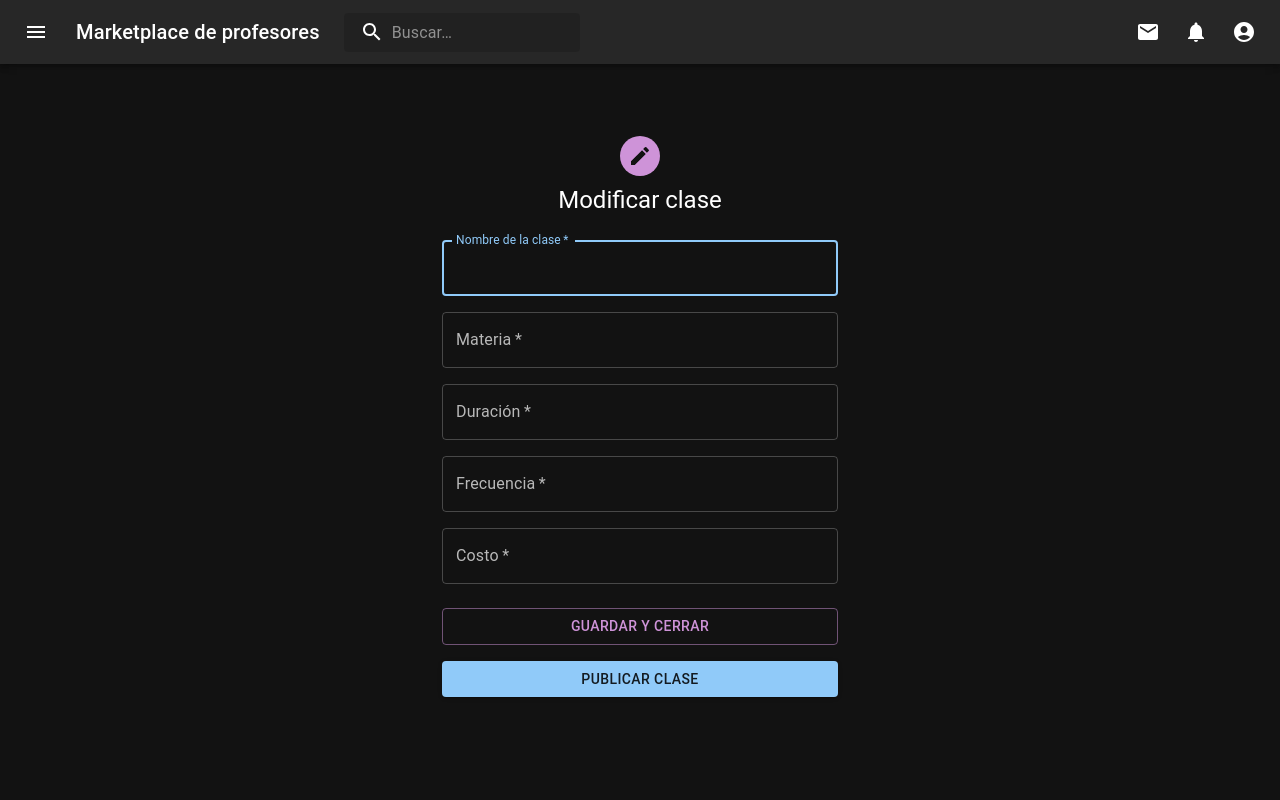
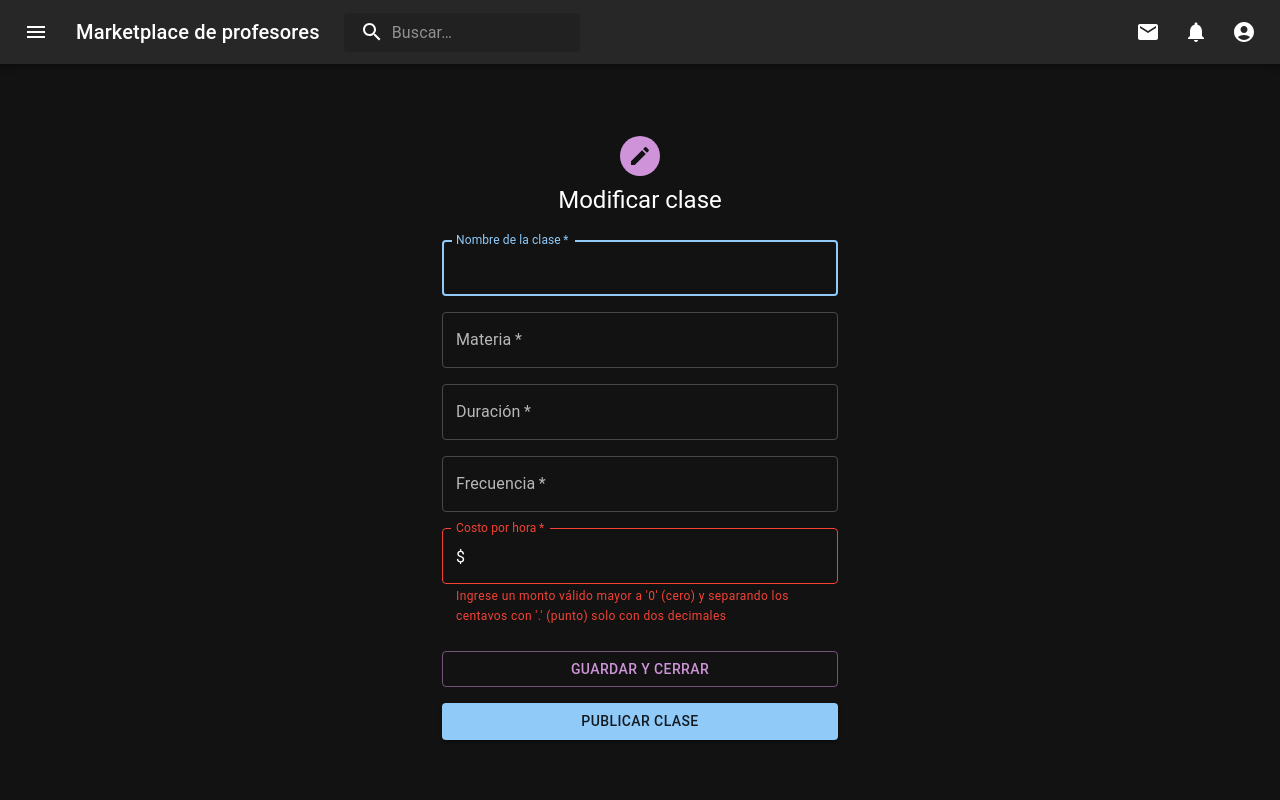
Before and after one commit to 3nu3l/marketplace-profesores-particulares, a Next.js app in the folder frontend/: page /modifyClass in a window 1280 px wide. Shown: the top 800 px of the page. Built offline with nearby package versions, Linux system fonts and the light colour scheme.

Commit message:
add currency and input cost validation with regex

```diff
--- a/frontend/pages/modifyClass.tsx
+++ b/frontend/pages/modifyClass.tsx
@@ -8,14 +8,16 @@ import Checkbox from '@mui/material/Checkbox';
 import Link from '@mui/material/Link';
 import Grid from '@mui/material/Grid';
 import Box from '@mui/material/Box';
-//import LockOutlinedIcon from '@mui/icons-material/LockOutlined';
 import Typography from '@mui/material/Typography';
 import Container from '@mui/material/Container';
-//import AssignmentIcon from '@mui/icons-material/Assignment';
-//import PostAddIcon from '@mui/icons-material/PostAdd';
 import EditIcon from '@mui/icons-material/Edit';
+import { InputAdornment } from '@mui/material';
+
 
 export default function ModifyClass() {
+    const costRegex = /^[+]?[0-9]{1,3}(?:,?[0-9]{3})*(?:\.[0-9]{2})?$/
+    const [cost, setCost] = React.useState("");
+
     const handleSubmit = (event: React.FormEvent<HTMLFormElement>) => {
         event.preventDefault();
         const data = new FormData(event.currentTarget);
@@ -92,21 +94,32 @@ export default function ModifyClass() {
                                 required
                                 fullWidth
                                 id="cost"
-                                label="Costo"
+                                label="Costo por hora"
                                 name="cost"
-                                autoComplete="cost"
+                                type='number'
+                                error={cost.trim().length === 0 || !cost.match(costRegex)}
+                                helperText={cost.trim().length === 0 || !cost.match(costRegex) ?
+                                    <>Ingrese un monto válido mayor a '0' (cero) y separando los centavos con '.' (punto) solo con dos decimales</> : <></>}
+                                value={cost}
+                                onChange={(event) => setCost(event.target.value)}
+                                inputProps={{ min: 0 }}
+                                InputProps={{
+                                    startAdornment: (
+                                        <InputAdornment position="start">
+                                            <div>$</div>
+                                        </InputAdornment>
+                                    ),
+                                }}
                             />
                         </Grid>
-
                     </Grid>
-
                     <Button
                         color="secondary"
                         type="submit"
                         fullWidth
                         variant="outlined"
                         //variant="contained"
-                        sx={{ mt: 3, mb: 1}}
+                        sx={{ mt: 3, mb: 1 }}
                     >
                         Guardar y cerrar
                     </Button>
@@ -114,7 +127,7 @@ export default function ModifyClass() {
                         type="submit"
                         fullWidth
                         variant="contained"
-                        sx={{ mt: 1, mb: 1}}
+                        sx={{ mt: 1, mb: 1 }}
                     >
                         Publicar clase
                     </Button>
```
Also changed, not shown: frontend/pages/registrationClass.tsx (+19 -8 lines).
